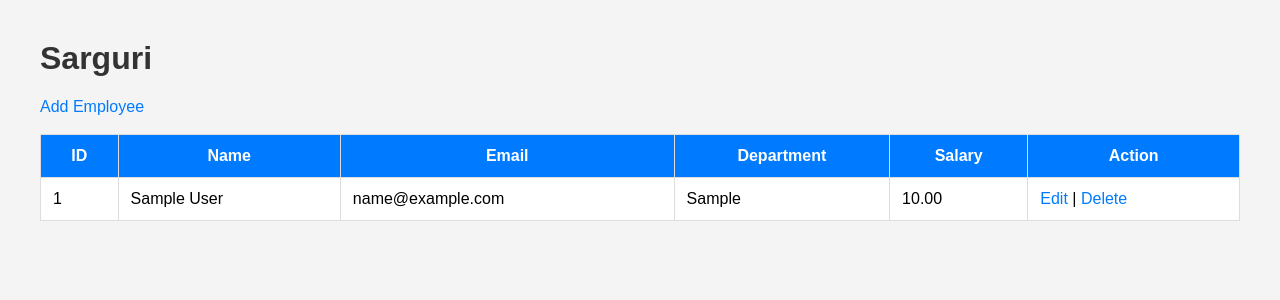
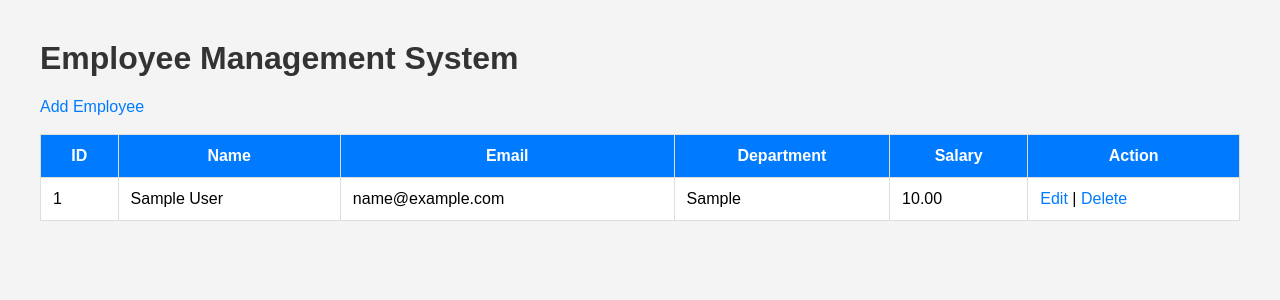
Before and after one commit to prawinrk/employee-management-system, a Flask app: page / in a window 1280 px wide. Shown: the top 300 px of the page. Run offline with Flask 3, Linux system fonts and the light colour scheme; tables that the repository leaves empty hold one stand-in row (values such as "Sample post"); data that the repository does not hold is empty.

Commit message:
Commit - 12-Index

```diff
--- a/templates/index.html
+++ b/templates/index.html
@@ -2,10 +2,10 @@
 <html>
 <head>
     <link rel="stylesheet" href="{{ url_for('static', filename='style.css') }}">
-    <title>Marcus Mama</title>
+    <title>Employee Management System</title>
 </head>
 <body>
-    <h1>Sarguri</h1>
+    <h1>Employee Management System</h1>
 
     <a href="/add">Add Employee</a>
 
```
